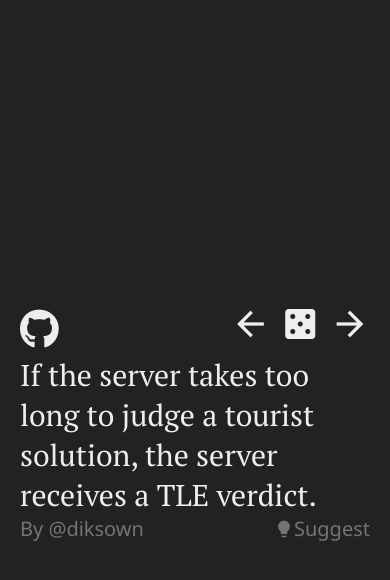
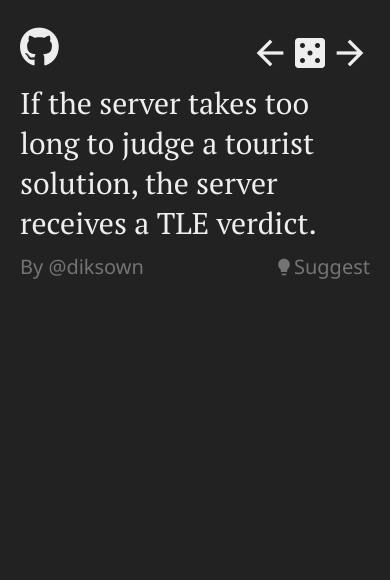
Before and after one commit to diksown/touristfacts, a plain HTML site: page index.html in a window 390 px wide. Drawn offline with Linux system fonts and the light colour scheme.

Commit message:
improve responsiveness with media queries

```diff
--- a/css/styles.css
+++ b/css/styles.css
@@ -24,6 +24,12 @@ body {
   background-color: var(--bg-color);
 }
 
+@media screen and (max-width: 600px) {
+  body {
+    align-items: flex-start;
+  }
+}
+
 .wrapper-body {
   padding: 20px;
 }
@@ -47,12 +53,22 @@ i {
   justify-content: space-between;
 }
 
+.navbar-right {
+  display: flex;
+  align-items: flex-end;
+}
+
+.fact {
+  margin: 10px 0;
+}
+
 .description {
   font-family: "Noto Sans", sans-serif;
   color: var(--link-color);
   font-size: 20px;
   display: flex;
   justify-content: space-between;
+  margin: 10px 0;
 }
 
 .suggestion {
--- a/index.html
+++ b/index.html
@@ -40,7 +40,7 @@
             By <a href="https://github.com/diksown" id="author-id">@diksown</a>
           </div>
           <div class="suggestion">
-            <div class="material-icons">lightbulb</div>
+            <span class="material-icons">lightbulb</span>
             Suggest
           </div>
         </div>
```
